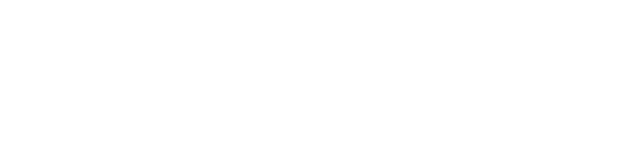
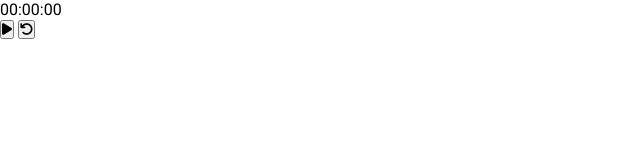
Before and after one commit to Ezzenious/stop-watch, a plain HTML site: page stop-watch/index.html in a window 1280 px wide. Shown: the whole page, without its empty margins (0-640 px from the left). Drawn offline with Linux system fonts and the light colour scheme.

Commit message:
Add html markup

```diff
--- a/stop-watch/index.html
+++ b/stop-watch/index.html
@@ -22,7 +22,15 @@
   </head>
 
   <body>
-
+    <div id="timer">00:00:00</div>
+    <div class="buttons">
+      <button id="startStopBtn">
+        <i class="fa-solid fa-play" id="play"></i>
+      </button>
+      <button id="resetBtn">
+        <i class="fa-solid fa-arrow-rotate-left" id="play"></i>
+      </button>
+    </div>
   </body>
   <script src="./app.js"></script>
 </html>
```
